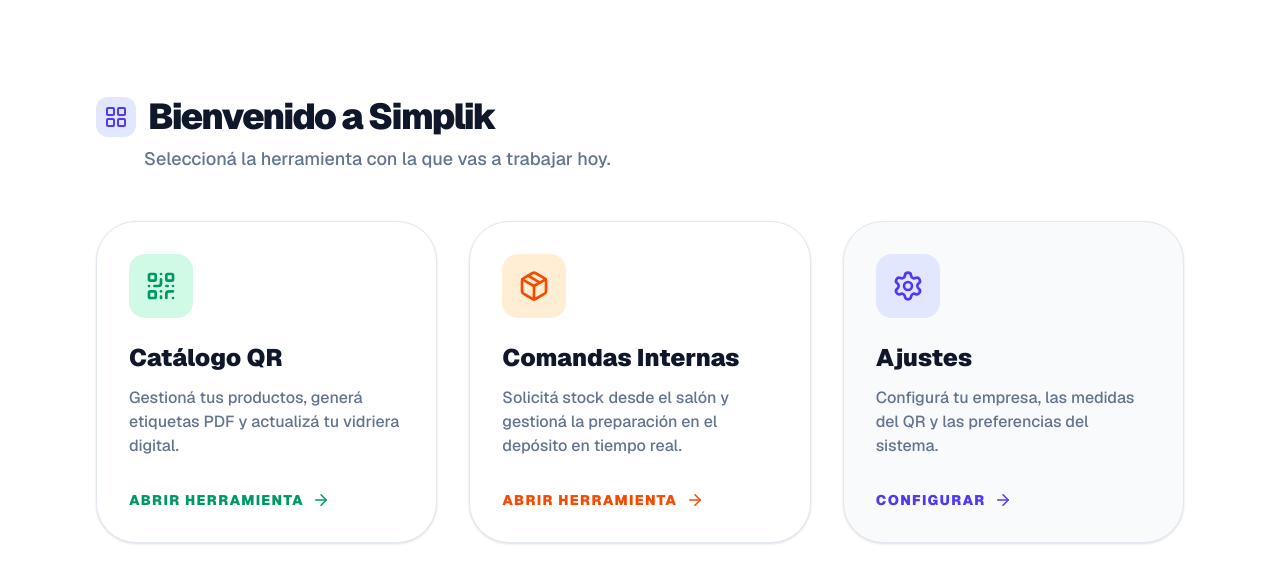
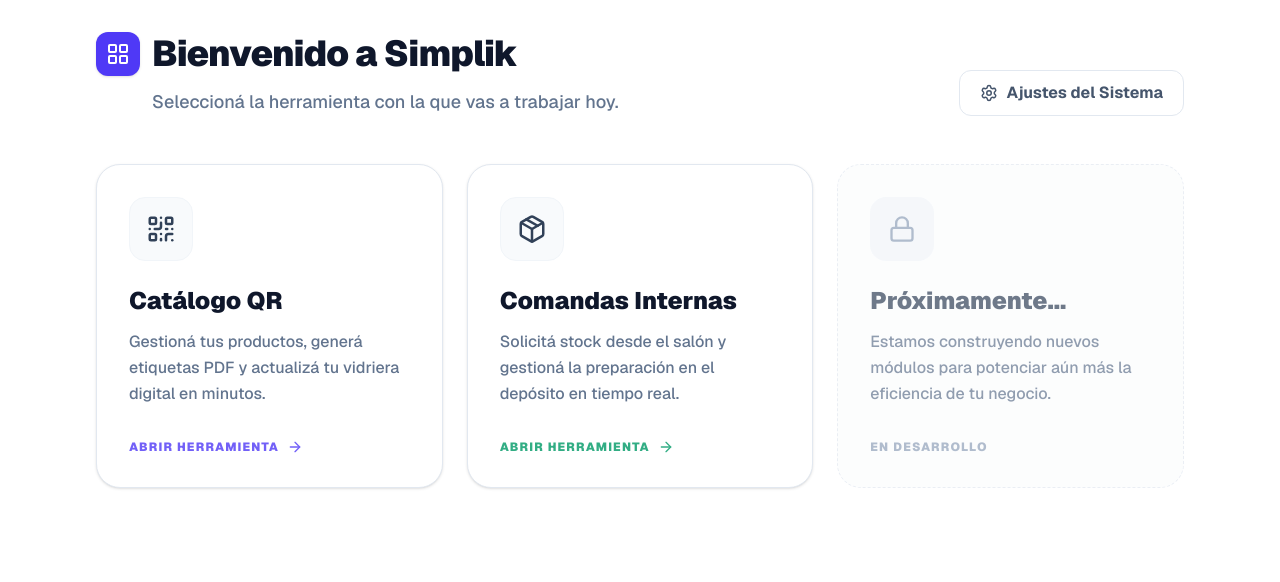
Before and after one commit to santibuffaz19/SIMPLIK-APP, a Next.js app: page / in a window 1280 px wide. Shown: the top 582 px of the page. Built offline with nearby package versions, Linux system fonts and the light colour scheme.

Commit message:
agregacion de tool 2 pedidos 3

```diff
--- a/app/page.tsx
+++ b/app/page.tsx
@@ -1,65 +1,72 @@
 import Link from 'next/link';
-import { QrCode, Package, ArrowRight, Settings, LayoutGrid } from 'lucide-react';
+import { QrCode, Package, ArrowRight, Settings, LayoutGrid, Lock } from 'lucide-react';
 
 export default function DashboardHome() {
   return (
-    <div className="max-w-6xl mx-auto p-8 font-sans text-slate-800 h-full flex flex-col justify-center min-h-[80vh]">
-      <header className="mb-12">
-        <div className="flex items-center gap-3 mb-2">
-          <div className="bg-indigo-100 p-2 rounded-xl">
-            <LayoutGrid size={24} className="text-indigo-600" />
+    <div className="max-w-6xl mx-auto p-8 font-sans text-slate-800 min-h-[80vh] flex flex-col">
+
+      {/* HEADER CON BOTÓN DE CONFIGURACIÓN ARRIBA A LA DERECHA */}
+      <header className="mb-12 flex flex-col md:flex-row md:justify-between md:items-end gap-6">
+        <div>
+          <div className="flex items-center gap-3 mb-3">
+            <div className="bg-indigo-600 p-2.5 rounded-xl shadow-sm">
+              <LayoutGrid size={24} className="text-white" />
+            </div>
+            <h1 className="text-4xl font-black text-slate-900 tracking-tight">Bienvenido a Simplik</h1>
           </div>
-          <h1 className="text-4xl font-black text-slate-900 tracking-tighter">Bienvenido a Simplik</h1>
+          <p className="text-slate-500 font-medium text-lg md:ml-14">Seleccioná la herramienta con la que vas a trabajar hoy.</p>
         </div>
-        <p className="text-slate-500 font-medium text-lg ml-12">Seleccioná la herramienta con la que vas a trabajar hoy.</p>
+
+        <Link href="/dashboard/configuracion" className="inline-flex items-center justify-center gap-2 bg-white border border-slate-200 px-5 py-2.5 rounded-xl font-bold text-slate-600 hover:text-indigo-600 hover:border-indigo-200 hover:shadow-sm transition-all active:scale-95 w-fit">
+          <Settings size={18} />
+          Ajustes del Sistema
+        </Link>
       </header>
 
-      <div className="grid grid-cols-1 md:grid-cols-2 lg:grid-cols-3 gap-8">
+      {/* GRID DE HERRAMIENTAS - DISEÑO CLEAN Y PROFESIONAL */}
+      <div className="grid grid-cols-1 md:grid-cols-2 lg:grid-cols-3 gap-6">
 
         {/* TOOL 1: CATÁLOGO QR */}
-        <Link href="/dashboard/tools/tool-1-QR" className="bg-white p-8 rounded-[2.5rem] border border-slate-200 shadow-sm hover:shadow-xl hover:-translate-y-2 hover:border-emerald-300 transition-all group flex flex-col h-full relative overflow-hidden">
-          <div className="absolute top-0 right-0 w-32 h-32 bg-emerald-50 rounded-bl-full -z-10 group-hover:scale-110 transition-transform"></div>
-          <div className="bg-emerald-100 w-16 h-16 rounded-2xl flex items-center justify-center mb-6">
-            <QrCode size={32} className="text-emerald-600" />
+        <Link href="/dashboard/tools/tool-1-QR" className="bg-white p-8 rounded-3xl border border-slate-200 shadow-sm hover:shadow-xl hover:-translate-y-1.5 transition-all duration-300 group flex flex-col h-full">
+          <div className="bg-slate-50 border border-slate-100 w-16 h-16 rounded-2xl flex items-center justify-center mb-6 group-hover:bg-indigo-50 group-hover:border-indigo-100 transition-colors duration-300">
+            <QrCode size={30} className="text-slate-700 group-hover:text-indigo-600 transition-colors" />
           </div>
-          <h2 className="text-2xl font-black text-slate-900 mb-3">Catálogo QR</h2>
-          <p className="text-slate-500 mb-8 font-medium flex-1">
-            Gestioná tus productos, generá etiquetas PDF y actualizá tu vidriera digital.
+          <h2 className="text-2xl font-black text-slate-900 mb-3 group-hover:text-indigo-600 transition-colors">Catálogo QR</h2>
+          <p className="text-slate-500 mb-8 font-medium leading-relaxed flex-1">
+            Gestioná tus productos, generá etiquetas PDF y actualizá tu vidriera digital en minutos.
           </p>
-          <div className="mt-auto flex items-center gap-2 text-emerald-600 font-black text-sm uppercase tracking-widest">
-            Abrir Herramienta <ArrowRight size={18} className="group-hover:translate-x-1 transition-transform" />
+          <div className="mt-auto flex items-center gap-2 text-indigo-600 font-black text-xs uppercase tracking-widest opacity-80 group-hover:opacity-100 transition-opacity">
+            Abrir Herramienta <ArrowRight size={16} className="group-hover:translate-x-1.5 transition-transform" />
           </div>
         </Link>
 
-        {/* TOOL 2: COMANDAS (NUEVA) */}
-        <Link href="/dashboard/tools/tool-2-pedidos" className="bg-white p-8 rounded-[2.5rem] border border-slate-200 shadow-sm hover:shadow-xl hover:-translate-y-2 hover:border-orange-300 transition-all group flex flex-col h-full relative overflow-hidden">
-          <div className="absolute top-0 right-0 w-32 h-32 bg-orange-50 rounded-bl-full -z-10 group-hover:scale-110 transition-transform"></div>
-          <div className="bg-orange-100 w-16 h-16 rounded-2xl flex items-center justify-center mb-6">
-            <Package size={32} className="text-orange-600" />
+        {/* TOOL 2: COMANDAS */}
+        <Link href="/dashboard/tools/tool-2-pedidos" className="bg-white p-8 rounded-3xl border border-slate-200 shadow-sm hover:shadow-xl hover:-translate-y-1.5 transition-all duration-300 group flex flex-col h-full">
+          <div className="bg-slate-50 border border-slate-100 w-16 h-16 rounded-2xl flex items-center justify-center mb-6 group-hover:bg-emerald-50 group-hover:border-emerald-100 transition-colors duration-300">
+            <Package size={30} className="text-slate-700 group-hover:text-emerald-600 transition-colors" />
           </div>
-          <h2 className="text-2xl font-black text-slate-900 mb-3">Comandas Internas</h2>
-          <p className="text-slate-500 mb-8 font-medium flex-1">
+          <h2 className="text-2xl font-black text-slate-900 mb-3 group-hover:text-emerald-600 transition-colors">Comandas Internas</h2>
+          <p className="text-slate-500 mb-8 font-medium leading-relaxed flex-1">
             Solicitá stock desde el salón y gestioná la preparación en el depósito en tiempo real.
           </p>
-          <div className="mt-auto flex items-center gap-2 text-orange-600 font-black text-sm uppercase tracking-widest">
-            Abrir Herramienta <ArrowRight size={18} className="group-hover:translate-x-1 transition-transform" />
+          <div className="mt-auto flex items-center gap-2 text-emerald-600 font-black text-xs uppercase tracking-widest opacity-80 group-hover:opacity-100 transition-opacity">
+            Abrir Herramienta <ArrowRight size={16} className="group-hover:translate-x-1.5 transition-transform" />
           </div>
         </Link>
 
-        {/* ACCESO A CONFIGURACIÓN */}
-        <Link href="/dashboard/configuracion" className="bg-slate-50 p-8 rounded-[2.5rem] border border-slate-200 shadow-sm hover:shadow-xl hover:-translate-y-2 hover:border-indigo-300 transition-all group flex flex-col h-full relative overflow-hidden">
-          <div className="absolute top-0 right-0 w-32 h-32 bg-indigo-50/50 rounded-bl-full -z-10 group-hover:scale-110 transition-transform"></div>
-          <div className="bg-indigo-100 w-16 h-16 rounded-2xl flex items-center justify-center mb-6">
-            <Settings size={32} className="text-indigo-600" />
+        {/* PRÓXIMAMENTE */}
+        <div className="bg-slate-50/50 p-8 rounded-3xl border border-slate-200 border-dashed flex flex-col h-full opacity-70">
+          <div className="bg-slate-100 w-16 h-16 rounded-2xl flex items-center justify-center mb-6">
+            <Lock size={28} className="text-slate-400" />
           </div>
-          <h2 className="text-2xl font-black text-slate-900 mb-3">Ajustes</h2>
-          <p className="text-slate-500 mb-8 font-medium flex-1">
-            Configurá tu empresa, las medidas del QR y las preferencias del sistema.
+          <h2 className="text-2xl font-black text-slate-700 mb-3">Próximamente...</h2>
+          <p className="text-slate-500 mb-8 font-medium leading-relaxed flex-1">
+            Estamos construyendo nuevos módulos para potenciar aún más la eficiencia de tu negocio.
           </p>
-          <div className="mt-auto flex items-center gap-2 text-indigo-600 font-black text-sm uppercase tracking-widest">
-            Configurar <ArrowRight size={18} className="group-hover:translate-x-1 transition-transform" />
+          <div className="mt-auto flex items-center gap-2 text-slate-400 font-black text-xs uppercase tracking-widest">
+            En desarrollo
           </div>
-        </Link>
+        </div>
 
       </div>
     </div>
```
